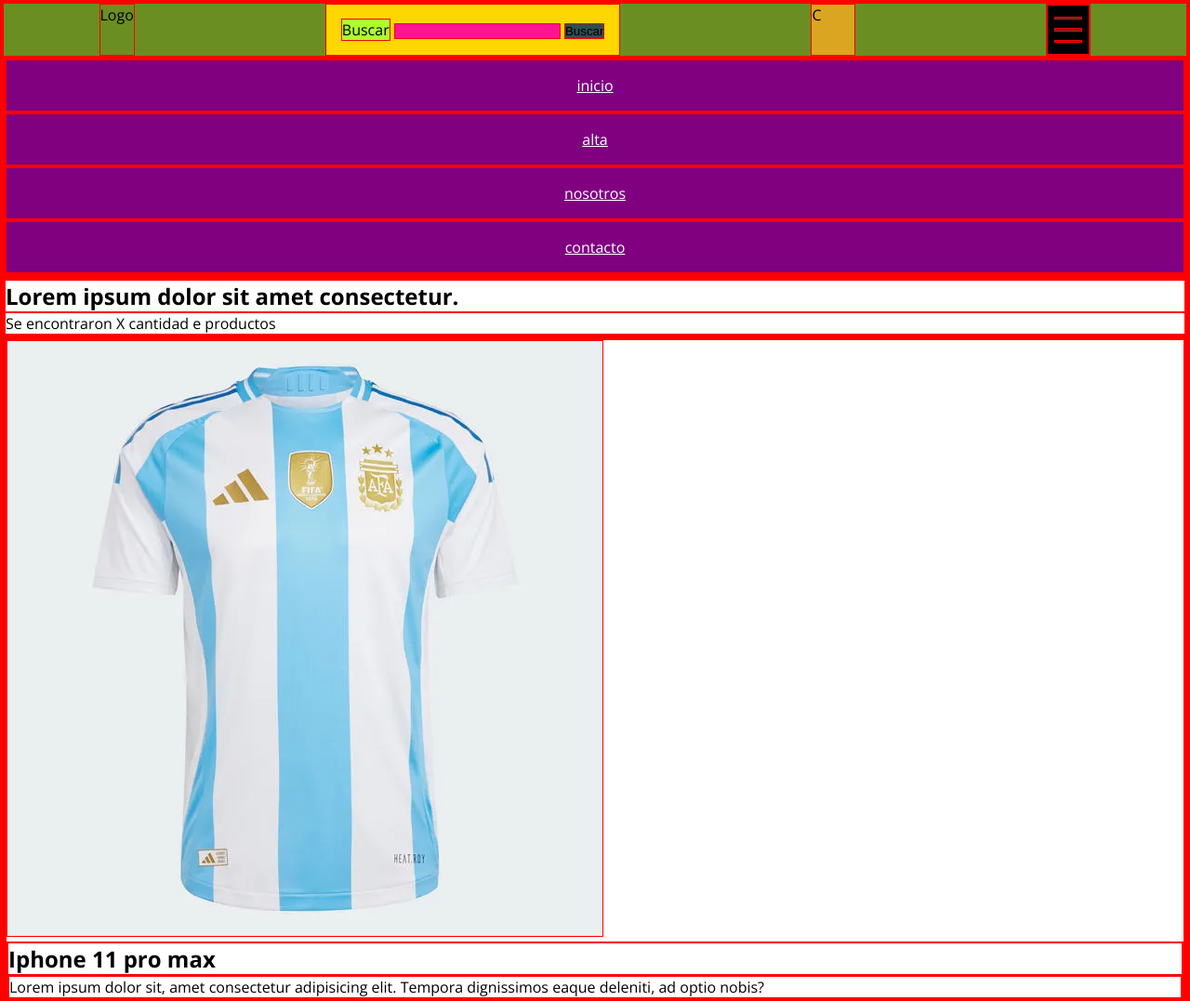
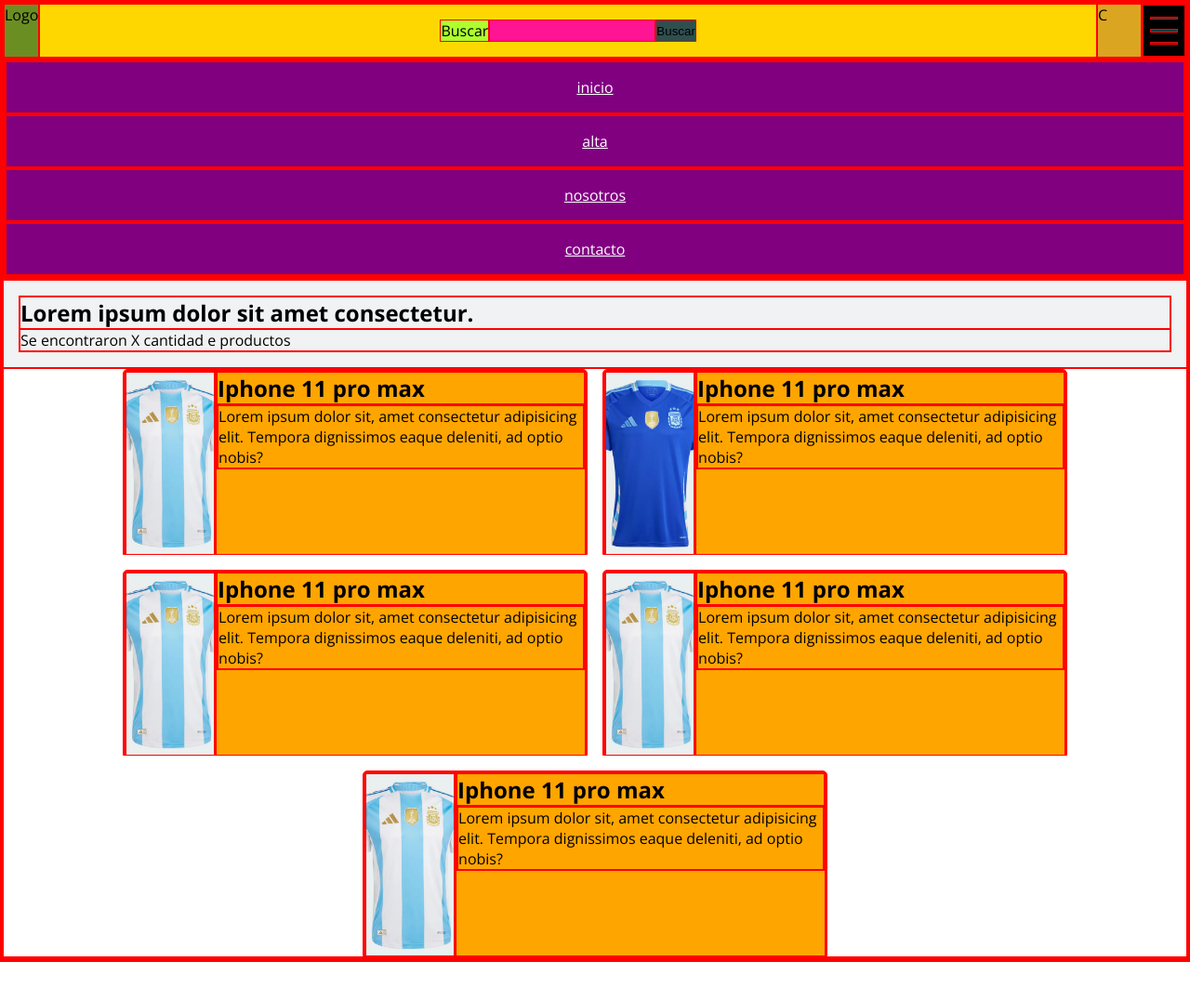
Before and after one commit to jorgedeleon18/Proyecto-integrador, a website built with Vite: page index.html in a window 1280 px wide. Shown: the top 1077 px of the page at 93% size. After the commit the page ends 1035 px from the top, so only its background shows below. Built offline with nearby package versions, Linux system fonts and the light colour scheme.

Commit message:
Se añadieron estilos a las cartas con descripciones

```diff
--- a/index.html
+++ b/index.html
@@ -62,13 +62,13 @@
     <div class="card">
       <article class="card__article">
       <div class="card__image-container">
-        <img src="imgs/camiseta-argentina-2024.webp" alt="Camiseta Argentina 2024 copa america">
+        <img class="card__image" src="imgs/camiseta-argentina-2024.webp" alt="Camiseta Argentina 2024 copa america">
+      </div>
       <div class="car__content">
         <h2 class="card__heading">Iphone 11 pro max</h2>
         <div class="car__description">
           <p>Lorem ipsum dolor sit, amet consectetur adipisicing elit. Tempora dignissimos eaque deleniti, ad optio nobis?
           </p>
-          </div>
         </div>
       </div>
       </article>
@@ -77,13 +77,13 @@
     <div class="card">
       <article class="card__article">
       <div class="card__image-container">
-        <img src="imgs/Camiseta-argentina-suplente-2024.webp" alt="Camiseta Argentina Suplente 2024 copa america">
+        <img class="card__image" src="imgs/Camiseta-argentina-suplente-2024.webp" alt="Camiseta Argentina Suplente 2024 copa america">
+      </div>
       <div class="car__content">
         <h2 class="card__heading">Iphone 11 pro max</h2>
         <div class="car__description">
           <p>Lorem ipsum dolor sit, amet consectetur adipisicing elit. Tempora dignissimos eaque deleniti, ad optio nobis?
           </p>
-          </div>
         </div>
       </div>
       </article>
@@ -92,13 +92,13 @@
     <div class="card">
       <article class="card__article">
       <div class="card__image-container">
-        <img src="public/imgs/camiseta-argentina-2024.webp" alt="Camiseta Argentina 2024 copa america">
+        <img class="card__image" src="public/imgs/camiseta-argentina-2024.webp" alt="Camiseta Argentina 2024 copa america">
+        </div>
         <div class="car__content">
           <h2 class="card__heading">Iphone 11 pro max</h2>
           <div class="car__description">
             <p>Lorem ipsum dolor sit, amet consectetur adipisicing elit. Tempora dignissimos eaque deleniti, ad optio nobis?
             </p>
-          </div>
           </div>
         </div>
       </article>
@@ -107,13 +107,13 @@
     <div class="card">
       <article class="card__article">
       <div class="card__image-container">
-        <img src="public/imgs/camiseta-argentina-2024.webp" alt="Camiseta Argentina 2024 copa america">
+        <img class="card__image" src="public/imgs/camiseta-argentina-2024.webp" alt="Camiseta Argentina 2024 copa america">
+        </div>
         <div class="car__content">
           <h2 class="card__heading">Iphone 11 pro max</h2>
           <div class="car__description">
             <p>Lorem ipsum dolor sit, amet consectetur adipisicing elit. Tempora dignissimos eaque deleniti, ad optio nobis?
             </p>
-          </div>
           </div>
         </div>
       </article>
@@ -122,13 +122,13 @@
     <div class="card">
       <article class="card__article">
       <div class="card__image-container">
-        <img src="public/imgs/camiseta-argentina-2024.webp" alt="Camiseta Argentina 2024 copa america">
+        <img class="card__image" src="public/imgs/camiseta-argentina-2024.webp" alt="Camiseta Argentina 2024 copa america">
+        </div>
         <div class="car__content">
           <h2 class="card__heading">Iphone 11 pro max</h2>
           <div class="car__description">
             <p>Lorem ipsum dolor sit, amet consectetur adipisicing elit. Tempora dignissimos eaque deleniti, ad optio nobis?
             </p>
-          </div>
           </div>
         </div>
       </article>
--- a/src/sass/components/_cards.scss
+++ b/src/sass/components/_cards.scss
@@ -0,0 +1,28 @@
+.card {
+    min-width: 400px;
+    max-width: 500px;
+    height: 200px;
+
+    background-color: orange;
+    border-top-left-radius: 5px;
+    border-top-right-radius: 5px;
+    overflow: hidden;
+
+    &__article {
+        display: flex;
+    }
+
+    &__image {
+        object-fit: cover;
+        width: 100%;
+        height: 100%;
+    }
+
+    &__image-container {
+        height: 200px;
+        background-color: blue ;
+        overflow: hidden;
+    }
+
+
+}
--- a/src/sass/layout/_header.scss
+++ b/src/sass/layout/_header.scss
@@ -58,6 +58,9 @@
     &__form-container {
         padding: 1rem;
         background-color: gold;
+        display: flex;
+        flex-basis: 100%;
+        justify-content: center;
     }
 
     &__form-label {
--- a/src/sass/main.scss
+++ b/src/sass/main.scss
@@ -1,3 +1,5 @@
 @use './base/resets';
 @use './base/typography';
-@use './layout/header'
+@use './layout/header';
+@use './pages/inicio';
+@use './components/cards'
--- a/src/sass/pages/_inicio.scss
+++ b/src/sass/pages/_inicio.scss
@@ -0,0 +1,11 @@
+.section-cards {
+    background-color: #f1f2f3;
+    padding: 1rem;
+}
+
+.cards-container {
+    display: flex;
+    flex-flow: row wrap;
+    justify-content: center;
+    gap: 1rem;
+}
```
Lines whose indentation alone changed are shown as unchanged.
